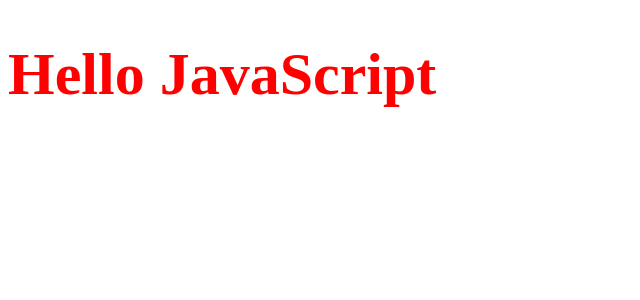
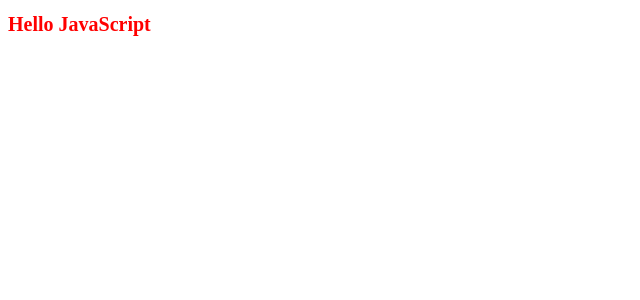
Before and after one commit to pro-masud/react-app-development, a React (Vite) app: page / in a window 1280 px wide. Shown: the top 300 px of the page, without its empty margins (0-640 px from the left). Built offline with nearby package versions, Linux system fonts and the light colour scheme.

Commit message:
external css file working within react js

```diff
--- a/src/App.jsx
+++ b/src/App.jsx
@@ -1,9 +1,9 @@
-import './App.css'
+import './App.css';
+import './assets/MainCss.css';
 function App() {
-  const headingCss = {color: "red", fontSize: "60px"}
   return (
     <>
-      <h1 style={headingCss}>Hello JavaScript</h1>
+      <h1 className='heading'>Hello JavaScript</h1>
     </>
   )
 }
--- /dev/null
+++ b/src/assets/MainCss.css
@@ -0,0 +1,4 @@
+.heading{
+    font-size: 20px;
+    color: red;
+}
```
